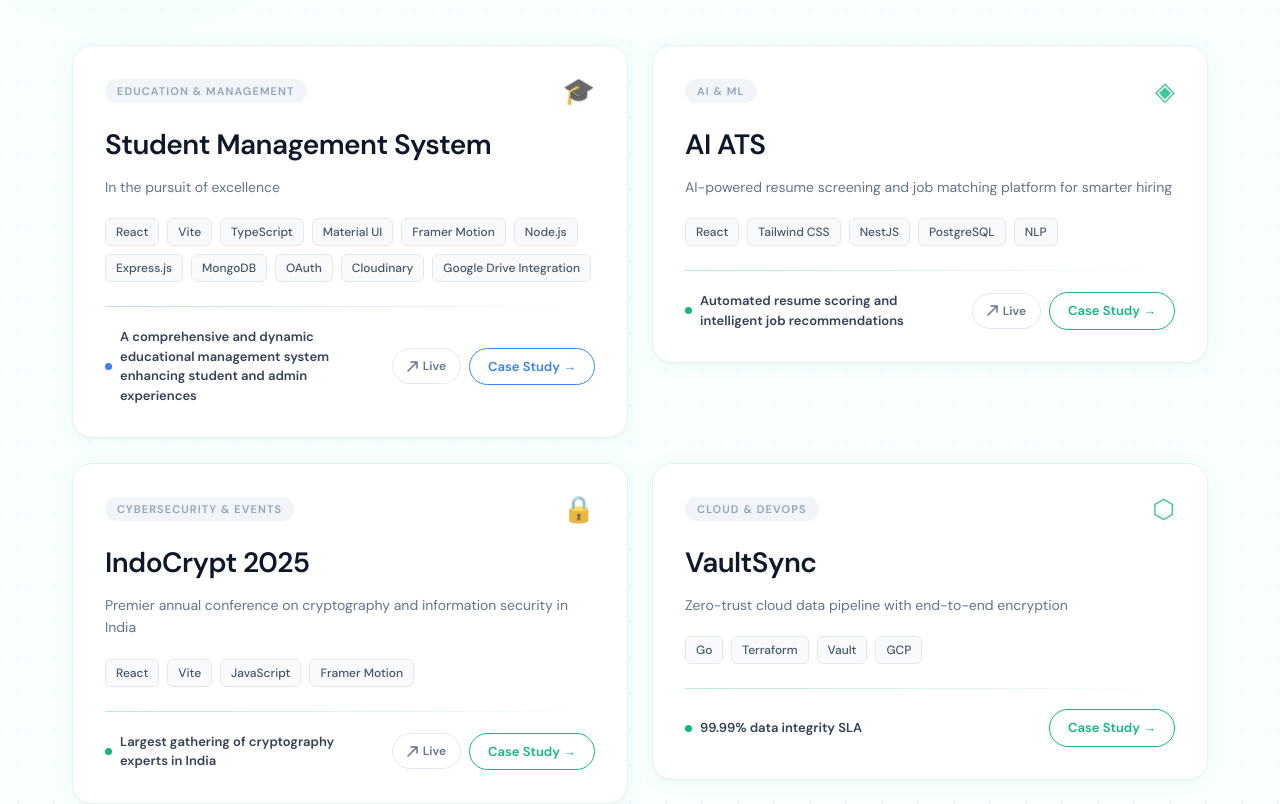
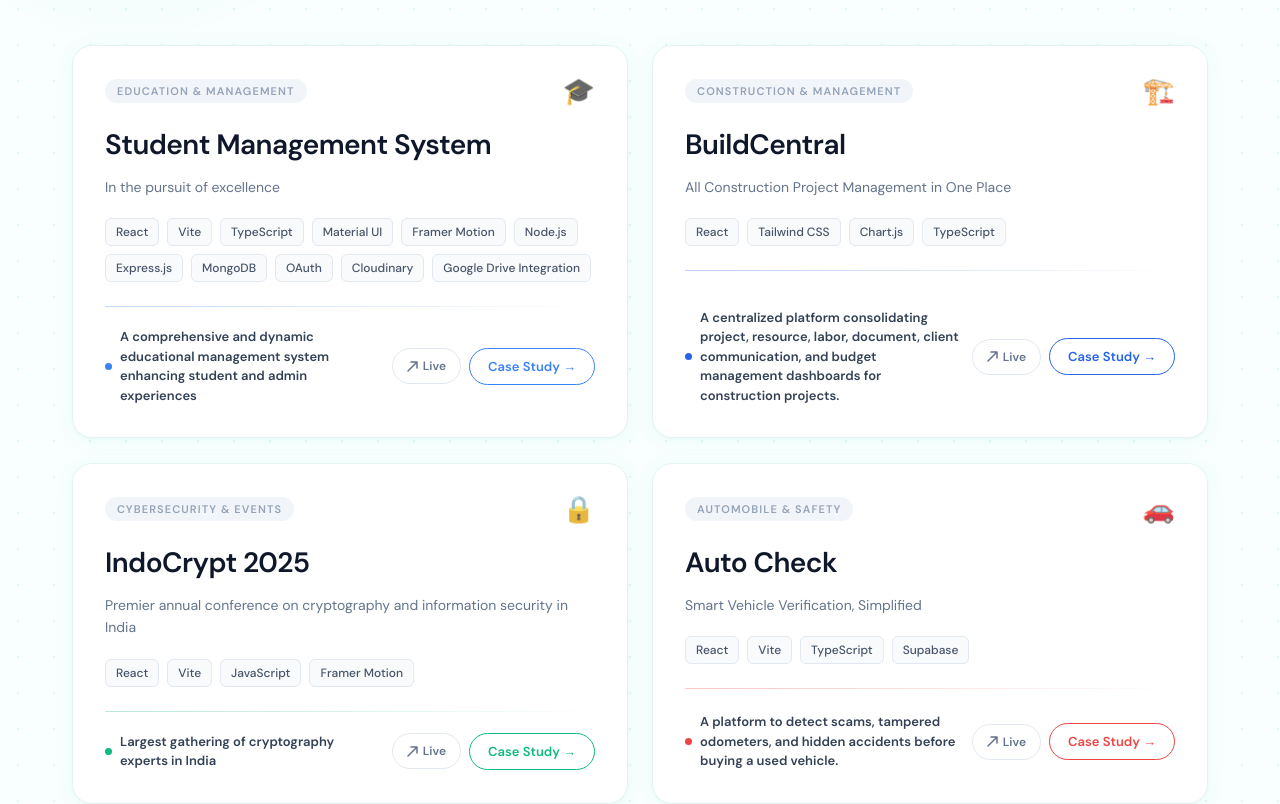
Before and after one commit to Canopux-Official/Canopux-Website-New, a React (Vite) app in the folder client/: page / in a window 1280 px wide. Shown: the part 2520-3324 px from the top of the page. Built offline with nearby package versions, Linux system fonts and the light colour scheme; a web font is replaced by a local one.

Commit message:
Projects has been added

```diff
--- /dev/null
+++ b/client/src/data/architecture/autocheck.arch.tsx
@@ -0,0 +1,20 @@
+import type { ArchitectureData } from "../../components/architecture/ProjectArchitectureView";
+
+export const autoCheckArchitecture: ArchitectureData = {
+  title: "Tech Architecture",
+  description: "Vehicle verification portal · Supabase backend · AI price estimation · React + Vite frontend",
+  nodes: [
+    { id: "ui_user",       type: "input",   label: "User Portal",          desc: "Frontend (React + Vite)" },
+    { id: "ui_admin",      type: "input",   label: "Admin Portal",         desc: "Frontend (React + Vite)" },
+    { id: "api_supabase",  type: "default", label: "Supabase Server",      desc: "Backend & Auth" },
+    { id: "ai_price",      type: "default", label: "AI Price Engine",      desc: "AI/ML (under development)" },
+    { id: "db_supabase",   type: "output",  label: "Supabase Database",    desc: "Database & Vehicle Records" },
+  ],
+  edges: [
+    { id: "e1", from: "ui_user",      to: "api_supabase" },
+    { id: "e2", from: "ui_admin",     to: "api_supabase" },
+    { id: "e3", from: "api_supabase", to: "ai_price"     },
+    { id: "e4", from: "api_supabase", to: "db_supabase"  },
+    { id: "e5", from: "ai_price",     to: "db_supabase"  },
+  ],
+};
--- /dev/null
+++ b/client/src/data/architecture/beatyx.arch.tsx
@@ -0,0 +1,20 @@
+import type { ArchitectureData } from "../../components/architecture/ProjectArchitectureView";
+
+export const beatyxArchitecture: ArchitectureData = {
+    title: "Tech Architecture",
+    description: "Frontend React · Backend Node.js/Express · MongoDB · Spotify Web API · OAuth 2.0",
+    nodes: [
+        { id: "ui_user", type: "input", label: "User Portal", desc: "Frontend (React)" },
+        { id: "api_backend", type: "default", label: "Node.js + Express Server", desc: "Backend handling APIs and auth" },
+        { id: "spotify_api", type: "default", label: "Spotify Web API", desc: "Fetches music, playlists, and artist data" },
+        { id: "auth_oauth", type: "default", label: "OAuth 2.0", desc: "Secure authentication system" },
+        { id: "db_mongo", type: "output", label: "MongoDB", desc: "Stores user, playlist, and session data" },
+    ],
+    edges: [
+        { id: "e1", from: "ui_user", to: "api_backend" },
+        { id: "e2", from: "api_backend", to: "spotify_api" },
+        { id: "e3", from: "api_backend", to: "auth_oauth" },
+        { id: "e4", from: "api_backend", to: "db_mongo" },
+        { id: "e5", from: "spotify_api", to: "db_mongo" },
+    ],
+}
--- a/client/src/data/projects.ts
+++ b/client/src/data/projects.ts
@@ -3,6 +3,9 @@ import { indocryptArchitecture } from "./architecture/indocrypt.arch";
 import { jjClassesArchitecture } from './architecture/jjclasses.arch';
 import { atsArchitecture } from './architecture/ats.arch';
 import type { ArchitectureData } from "../components/architecture/ProjectArchitectureView";
+import { autoCheckArchitecture } from './architecture/autocheck.arch';
+import { beatyxArchitecture } from './architecture/beatyx.arch';
+import { constructArchitecture } from './architecture/construct.arch';
 
 export type ProjectArchitectureData = {
   nodes: Node[]
@@ -123,6 +126,218 @@ export const projects: Project[] = [
 
   {
     id: 2,
+    slug: "BuildCentral",
+    name: "BuildCentral",
+    tagline: "All Construction Project Management in One Place",
+    category: "Construction & Management",
+    icon: "🏗️",
+    accentColor: "#2563EB",
+    gradientFrom: "#3B82F6",
+    gradientTo: "#1E40AF",
+
+    techStack: [
+      "React",
+      "Tailwind CSS",
+      "Chart.js",
+      "TypeScript",
+    ],
+
+    impact: "A centralized platform consolidating project, resource, labor, document, client communication, and budget management dashboards for construction projects.",
+
+    liveURL: "https://buildmaster-hub.vercel.app/",
+
+    purpose:
+      "Unified Construction Dashboard merges six core modules—Project Management, Resource & Inventory, Labor Management, Document & Compliance, Client Communication, and Cost & Budget Management—into a single cohesive platform. Each module is a feature, accessible via the navbar, enabling seamless construction project oversight and decision-making.",
+
+    techDetails: [
+      { name: "React + TypeScript", role: "For a dynamic and type-safe frontend" },
+      { name: "Tailwind CSS", role: "For consistent, responsive UI styling" },
+      { name: "Chart.js", role: "Interactive charts for data visualization across modules" },
+    ],
+
+    uniqueness:
+      "Unlike separate dashboards, this platform unifies all major construction management aspects under one interface. Each module is feature-driven, ensuring smooth transitions, centralized control, and modular scalability.",
+
+    impactDetails: [
+      { metric: "Project Management", label: "Track tasks, milestones, and timelines with interactive cards and Gantt charts" },
+      { metric: "Resource Management", label: "Monitor materials, stock levels, and low-stock alerts efficiently" },
+      { metric: "Labor Management", label: "Manage attendance, payroll, and task assignments with real-time updates" },
+      { metric: "Document Management", label: "Track contracts, blueprints, and compliance documents with version control" },
+      { metric: "Client Communication", label: "Provide real-time updates, milestone tracking, and secure document sharing" },
+      { metric: "Cost & Budget Management", label: "Visualize expenses, budgets, and live updates with interactive charts" },
+    ],
+
+    images: [
+      "https://images.unsplash.com/photo-1581090700227-6ec12d449f4c?w=1600&q=80",
+      "https://images.unsplash.com/photo-1581091870622-8122b8030f6c?w=1600&q=80",
+      "https://images.unsplash.com/photo-1581090469130-2b0a04f3f23f?w=1600&q=80",
+      "https://images.unsplash.com/photo-1581091870296-fb28fefaa1a4?w=1600&q=80",
+      "https://images.unsplash.com/photo-1581090469152-6b4e1f8b1f88?w=1600&q=80",
+    ],
+
+    architectureData: constructArchitecture,
+  },
+
+
+
+  {
+    id: 3,
+    slug: "indocrypt2025",
+    name: "IndoCrypt 2025",
+    tagline: "Premier annual conference on cryptography and information security in India",
+    category: "Cybersecurity & Events",
+    icon: "🔒",
+    accentColor: "#10B981",
+    gradientFrom: "#10B981",
+    gradientTo: "#059669",
+
+    techStack: ["React", "Vite", "JavaScript", "Framer Motion"],
+    impact: "Largest gathering of cryptography experts in India",
+
+    liveURL: "https://www.indocrypt2025.in/",
+
+    purpose:
+      "IndoCrypt 2025 is designed to bring together researchers, practitioners, and enthusiasts in cryptography and information security. The conference facilitates knowledge sharing, networking, and collaboration, while highlighting cutting-edge research and emerging security technologies in India and worldwide.",
+
+    techDetails: [
+      { name: "React", role: "For building a responsive and interactive front-end" },
+      { name: "Vite", role: "Lightning-fast build tool for development and production" },
+      { name: "JavaScript", role: "Core programming language enabling dynamic content" },
+      { name: "Framer Motion", role: "Adds smooth animations and transitions to UI elements" },
+    ],
+
+    uniqueness:
+      "IndoCrypt 2025 is the flagship cryptography event in India, combining academic rigor with real-world application. It showcases the latest research papers, workshops, and keynote talks from international experts. With high visibility SEO, its website ensures global accessibility and maximized outreach for participants and sponsors alike.",
+
+    impactDetails: [
+      { metric: "Top SEO", label: "conference website ranks at the top of Google searches" },
+      { metric: "Hundreds+", label: "research papers and projects showcased" },
+      { metric: "500+", label: "participants including students, professionals, and researchers" },
+    ],
+
+    images: [
+      "https://images.unsplash.com/photo-1522071820081-009f0129c71c?w=1600&q=80",
+      "https://images.unsplash.com/photo-1600880292203-757bb62b4baf?w=1600&q=80",
+      "https://images.unsplash.com/photo-1531482615713-2afd69097998?w=1600&q=80",
+      "https://images.unsplash.com/photo-1553877522-43269d4ea984?w=1600&q=80",
+      "https://images.unsplash.com/photo-1507003211169-0a1dd7228f2d?w=1600&q=80",
+    ],
+
+    architectureData: indocryptArchitecture,
+  },
+
+  {
+    id: 4,
+    slug: "auto-check",
+    name: "Auto Check",
+    tagline: "Smart Vehicle Verification, Simplified",
+    category: "Automobile & Safety",
+    icon: "🚗",
+    accentColor: "#EF4444",
+    gradientFrom: "#EF4444",
+    gradientTo: "#B91C1C",
+
+    techStack: [
+      "React",
+      "Vite",
+      "TypeScript",
+      "Supabase",
+      // Google Sign-In to be added later
+    ],
+
+    impact: "A platform to detect scams, tampered odometers, and hidden accidents before buying a used vehicle.",
+
+    liveURL: "https://auto-check-theta.vercel.app/",
+
+    purpose:
+      "Auto Check allows users to upload a vehicle ID to retrieve detailed information about the vehicle, including accident history, actual market price (AI-based, under development), and registration details. Users can also register new vehicles securely.",
+
+    techDetails: [
+      { name: "React + Vite + TypeScript", role: "For building a fast, type-safe, and dynamic frontend" },
+      { name: "Supabase", role: "Backend as a service for database, authentication, and hosting" },
+      { name: "Google Sign-In (coming)", role: "Future integration for secure and fast user login" },
+    ],
+
+    uniqueness:
+      "Auto Check uniquely combines vehicle ID verification with AI-powered market price predictions (under development), accident history detection, and tamper detection in a user-friendly Progressive Web App interface.",
+
+    impactDetails: [
+      { metric: "Vehicle Verification", label: "Get detailed vehicle history using uploaded ID" },
+      { metric: "Accident Detection", label: "Detect hidden accidents and tampered odometers" },
+      { metric: "AI Price Estimation", label: "Predicts current market value of the vehicle (under development)" },
+      { metric: "Vehicle Registration", label: "Users can register new vehicles securely" },
+    ],
+    images: [
+      "https://images.unsplash.com/photo-1525609004556-c46c7d6cf023?w=1600&q=80",
+      "https://images.unsplash.com/photo-1585852125037-9a3b1f07b5f5?w=1600&q=80",
+      "https://images.unsplash.com/photo-1616627562486-fd65f8230a19?w=1600&q=80",
+      "https://images.unsplash.com/photo-1606813903372-0db69eb2a5b3?w=1600&q=80",
+      "https://images.unsplash.com/photo-1563720224438-507c2a9e9886?w=1600&q=80",
+    ],
+
+    architectureData: autoCheckArchitecture
+  },
+  {
+    id: 5,
+    slug: "beatyx",
+    name: "Beatyx - Beat The Bits",
+    tagline: "Elevate your music streaming experience 🎵",
+    category: "Music & Entertainment",
+    icon: "🎧",
+    accentColor: "#1DB954",
+    gradientFrom: "#1DB954",
+    gradientTo: "#14833b",
+
+    techStack: [
+      "HTML5",
+      "CSS3",
+      "JavaScript (ES6)",
+      "React",
+      "Node.js",
+      "Express.js",
+      "MongoDB",
+      "Spotify Web API",
+      "OAuth 2.0"
+    ],
+
+    impact: "A full-stack music streaming platform allowing users to explore playlists, stream tracks seamlessly, and discover trending songs in real-time.",
+
+    liveURL: "https://beatyx.vercel.app/",
+
+    purpose:
+      "Beatyx enables users to stream music, manage playlists, and search for tracks, albums, and artists via Spotify integration. It provides a secure login using OAuth 2.0 and a smooth backend-to-frontend communication with REST APIs.",
+
+    techDetails: [
+      { name: "React", role: "Frontend framework for interactive UI" },
+      { name: "Node.js + Express.js", role: "Backend server handling routes, APIs, and authentication" },
+      { name: "MongoDB", role: "Database for user and playlist management" },
+      { name: "Spotify Web API", role: "Fetches and manages music, playlists, and artist data" },
+      { name: "OAuth 2.0", role: "Secure authentication for user login and session management" },
+    ],
+
+    uniqueness:
+      "Beatyx combines real-time trending music, secure Spotify integration, dynamic playlist management, and offline-ready streaming, offering a personalized and immersive music experience.",
+
+    impactDetails: [
+      { metric: "Dynamic Streaming", label: "Seamlessly stream music globally without interruptions or ads" },
+      { metric: "Trending Songs", label: "Access real-time trending music in India and worldwide" },
+      { metric: "Search & Discovery", label: "Powerful search to discover artists, albums, and playlists" },
+      { metric: "Secure OAuth Login", label: "Safe authentication and session persistence" },
+      { metric: "REST APIs", label: "Smooth communication between frontend and backend" },
+    ],
+
+    images: [
+      "https://images.unsplash.com/photo-1511671782779-c97d3d27a1d4?w=1600&q=80",
+      "https://images.unsplash.com/photo-1507874457470-272b3c8d8ee2?w=1600&q=80",
+      "https://images.unsplash.com/photo-1526170375885-4d8ecf77b99f?w=1600&q=80",
+      "https://images.unsplash.com/photo-1498050108023-c5249f4df085?w=1600&q=80",
+      "https://images.unsplash.com/photo-1511671782779-1f9f7d2e7f8e?w=1600&q=80",
+    ],
+
+    architectureData: beatyxArchitecture,
+  },
+  {
+    id: 6,
     slug: "ai-ats-resume-screening",
     name: "AI ATS",
     tagline: "AI-powered resume screening and job matching platform for smarter hiring",
@@ -194,99 +409,7 @@ export const projects: Project[] = [
 
     architectureData: atsArchitecture
   },
-
-  {
-    id: 3,
-    slug: "indocrypt2025",
-    name: "IndoCrypt 2025",
-    tagline: "Premier annual conference on cryptography and information security in India",
-    category: "Cybersecurity & Events",
-    icon: "🔒",
-    accentColor: "#10B981",
-    gradientFrom: "#10B981",
-    gradientTo: "#059669",
-
-    techStack: ["React", "Vite", "JavaScript", "Framer Motion"],
-    impact: "Largest gathering of cryptography experts in India",
-
-    liveURL: "https://www.indocrypt2025.in/",
-
-    purpose:
-      "IndoCrypt 2025 is designed to bring together researchers, practitioners, and enthusiasts in cryptography and information security. The conference facilitates knowledge sharing, networking, and collaboration, while highlighting cutting-edge research and emerging security technologies in India and worldwide.",
-
-    techDetails: [
-      { name: "React", role: "For building a responsive and interactive front-end" },
-      { name: "Vite", role: "Lightning-fast build tool for development and production" },
-      { name: "JavaScript", role: "Core programming language enabling dynamic content" },
-      { name: "Framer Motion", role: "Adds smooth animations and transitions to UI elements" },
-    ],
-
-    uniqueness:
-      "IndoCrypt 2025 is the flagship cryptography event in India, combining academic rigor with real-world application. It showcases the latest research papers, workshops, and keynote talks from international experts. With high visibility SEO, its website ensures global accessibility and maximized outreach for participants and sponsors alike.",
-
-    impactDetails: [
-      { metric: "Top SEO", label: "conference website ranks at the top of Google searches" },
-      { metric: "Hundreds+", label: "research papers and projects showcased" },
-      { metric: "500+", label: "participants including students, professionals, and researchers" },
-    ],
-
-    images: [
-      "https://images.unsplash.com/photo-1522071820081-009f0129c71c?w=1600&q=80",
-      "https://images.unsplash.com/photo-1600880292203-757bb62b4baf?w=1600&q=80",
-      "https://images.unsplash.com/photo-1531482615713-2afd69097998?w=1600&q=80",
-      "https://images.unsplash.com/photo-1553877522-43269d4ea984?w=1600&q=80",
-      "https://images.unsplash.com/photo-1507003211169-0a1dd7228f2d?w=1600&q=80",
-    ],
-
-    architectureData: indocryptArchitecture,
-  },
-
-  {
-    id: 4,
-    slug: "vaultsync",
-    name: "VaultSync",
-    tagline: "Zero-trust cloud data pipeline with end-to-end encryption",
-    category: "Cloud & DevOps",
-    icon: "⬡",
-    accentColor: "#10B981",
-    gradientFrom: "#10B981",
-    gradientTo: "#0ECFB0",
-
-    techStack: ["Go", "Terraform", "Vault", "GCP"],
-    impact: "99.99% data integrity SLA",
-
-    liveURL: "",
-
-    purpose:
-      "A fintech handling sensitive customer financial records needed to migrate 12TB of data across cloud providers with zero tolerance for breach or loss. VaultSync was built as a secure-by-default pipeline — every byte encrypted in transit and at rest, every transfer auditable end to end.",
-
-    techDetails: [
-      { name: "Go", role: "High-throughput pipeline workers with concurrent stream handling" },
-      { name: "Terraform", role: "Infrastructure as code for reproducible multi-cloud deployment" },
-      { name: "Vault", role: "Dynamic secrets and encryption-as-a-service for all data paths" },
-      { name: "GCP", role: "Primary cloud target with CMEK and VPC Service Controls" },
-    ],
-
-    uniqueness:
-      "VaultSync operates on a zero-trust model — no implicit trust between any services, every operation authenticated and logged. The pipeline is resumable: interrupted transfers pick up at byte-level without duplication. A full immutable audit trail is generated per transfer, accepted by financial regulators.",
-
-    impactDetails: [
-      { metric: "99.99%", label: "data integrity across all transfers" },
-      { metric: "12 TB", label: "migrated with zero incidents" },
-      { metric: "0", label: "security findings in third-party audit" },
-    ],
-
-    images: [
-      "https://images.unsplash.com/photo-1544197150-b99a580bb7a8?w=1600&q=80",
-      "https://images.unsplash.com/photo-1526374965328-7f61d4dc18c5?w=1600&q=80",
-      "https://images.unsplash.com/photo-1558494949-ef010cbdcc31?w=1600&q=80",
-      "https://images.unsplash.com/photo-1560732488-6b0df240254a?w=1600&q=80",
-      "https://images.unsplash.com/photo-1504868584819-f8e8b4b6d7e3?w=1600&q=80",
-    ],
-
-    architectureData: undefined,
-  },
-];
+]
 
 
 
--- a/client/src/styles/CaseStudy.css
+++ b/client/src/styles/CaseStudy.css
@@ -38,15 +38,38 @@
 .cs-title { font-size: clamp(36px, 5vw, 54px); font-weight: 700; color: #0F172A; line-height: 1.15; margin: 0 0 16px; letter-spacing: -0.02em; }
 .cs-title-accent { background: linear-gradient(135deg, #0ECFB0, #0891B2); -webkit-background-clip: text; -webkit-text-fill-color: transparent; background-clip: text; }
 .cs-subtitle { font-size: 17px; color: #64748B; max-width: 480px; margin: 0 auto; line-height: 1.65; }
-        .cs-grid { display: grid; grid-template-columns: repeat(2, 1fr); gap: 24px; }
-        @media (max-width: 768px) { .cs-grid { grid-template-columns: 1fr; } }
-        .cs-card { opacity: 0; transform: translateY(40px); animation: cardIn 0.6s cubic-bezier(0.23, 1, 0.32, 1) forwards; }
+
+/* ✅ FIX 1: equal-height grid */
+.cs-grid {
+  display: grid;
+  grid-template-columns: repeat(2, 1fr);
+  gap: 24px;
+  align-items: stretch;
+}
+
+/* ✅ FIX 2: responsive breakpoints */
+@media (max-width: 900px) { .cs-grid { grid-template-columns: 1fr; } }
+@media (min-width: 901px) and (max-width: 1100px) { .cs-grid { grid-template-columns: repeat(2, 1fr); } }
+
+/* ✅ FIX 3: card stretches to fill row height */
+.cs-card {
+  opacity: 0; transform: translateY(40px);
+  animation: cardIn 0.6s cubic-bezier(0.23, 1, 0.32, 1) forwards;
+  height: 100%;
+  display: flex;
+  flex-direction: column;
+}
 @keyframes cardIn { to { opacity: 1; transform: translateY(0); } }
+
+/* ✅ FIX 4: card inner is a flex column spanning full height */
 .cs-card-inner {
   background: #ffffff; border: 1px solid #E2F4F2; border-radius: 20px; padding: 32px;
   position: relative; overflow: hidden;
   box-shadow: 0 2px 20px rgba(14, 207, 176, 0.06), 0 1px 3px rgba(0,0,0,0.04);
   will-change: transform;
+  display: flex;
+  flex-direction: column;
+  height: 100%;
 }
 .cs-card-glow { position: absolute; inset: -1px; border-radius: 20px; pointer-events: none; transition: opacity 0.4s ease; }
 .cs-card-top { display: flex; justify-content: space-between; align-items: center; margin-bottom: 20px; }
@@ -55,11 +78,25 @@
 .cs-name { font-size: 28px; font-weight: 700; color: #0F172A; margin: 0 0 10px; letter-spacing: -0.02em; position: relative; display: inline-block; }
 .cs-name-line { position: absolute; bottom: -2px; left: 0; height: 2px; width: 0; border-radius: 2px; transition: width 0.4s cubic-bezier(0.23,1,0.32,1); }
 .cs-card-inner:hover .cs-name-line { width: 100%; }
-        .cs-tagline { font-size: 14px; color: #64748B; line-height: 1.6; margin: 0 0 20px; }
+
+/* ✅ FIX 5: clamp tagline to 2 lines so it doesn't push layout */
+.cs-tagline {
+  font-size: 14px; color: #64748B; line-height: 1.6; margin: 0 0 20px;
+  display: -webkit-box;
+  -webkit-line-clamp: 2;
+  -webkit-box-orient: vertical;
+  overflow: hidden;
+}
 .cs-stack { display: flex; flex-wrap: wrap; gap: 8px; margin-bottom: 24px; }
 .cs-tech { font-size: 12px; font-weight: 500; color: #475569; background: #F8FAFC; border: 1px solid #E2E8F0; padding: 4px 10px; border-radius: 6px; }
-        .cs-divider { height: 1px; margin-bottom: 20px; border-radius: 1px; }
-        .cs-footer { display: flex; align-items: center; justify-content: space-between; gap: 12px; }
+.cs-divider { height: 1px; margin-bottom: 0; border-radius: 1px; }
+
+/* ✅ FIX 6: footer always pinned to bottom */
+.cs-footer {
+  display: flex; align-items: center; justify-content: space-between; gap: 12px;
+  margin-top: auto;
+  padding-top: 20px;
+}
 .cs-impact { display: flex; align-items: center; gap: 8px; }
 .cs-impact-dot { width: 7px; height: 7px; border-radius: 50%; flex-shrink: 0; }
 .cs-impact-text { font-size: 13px; font-weight: 600; color: #334155; }
```
Also changed, not shown: client/src/components/About.tsx (+8 -5 lines), client/src/data/architecture/construct.arch.tsx (added, +23 -0 lines), 1 other file (tests, documents, lock files or other folders). Lines whose indentation alone changed are shown as unchanged.
